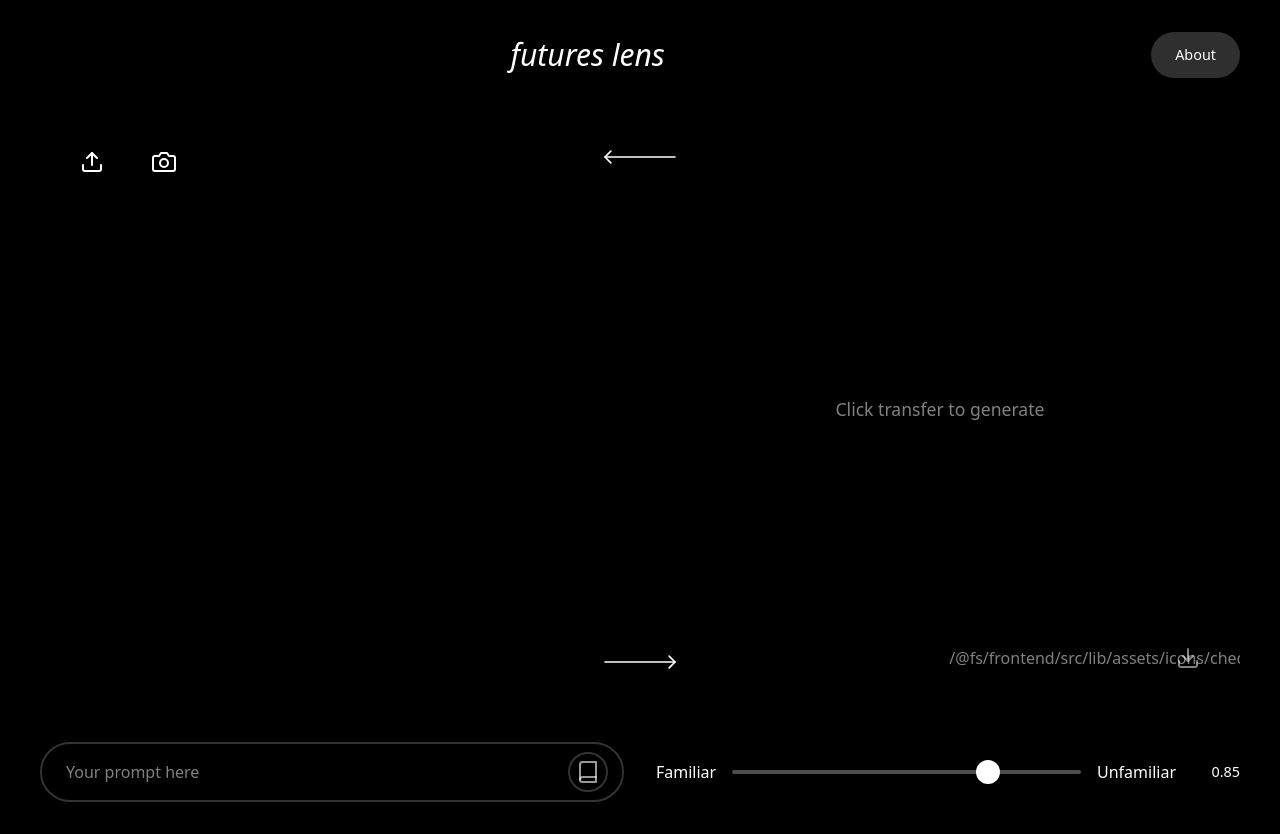
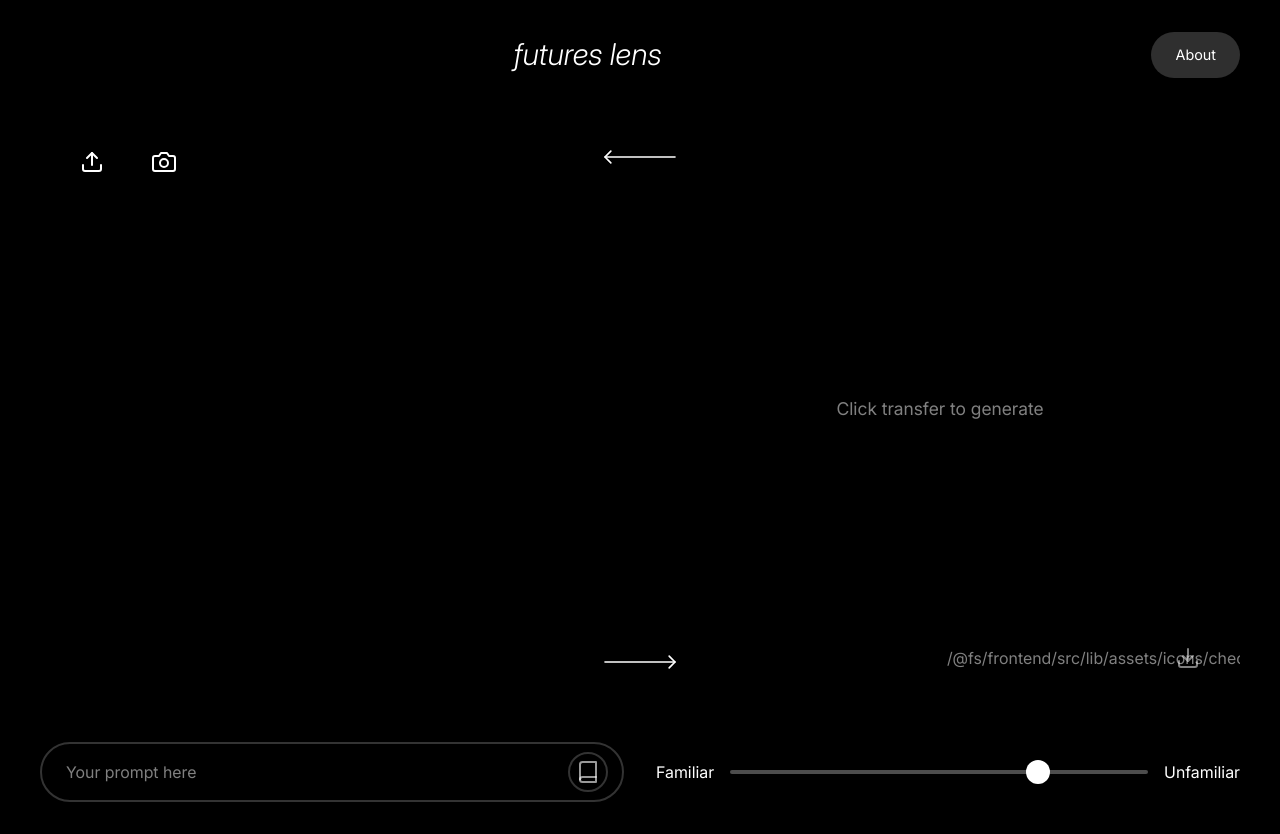
Before and after one commit to hfg-gmuend/lens.aid-lab.hfg-gmuend.de, a SvelteKit app in the folder frontend/: page / in a window 1280 px wide. Built offline with nearby package versions, Linux system fonts and the light colour scheme.

Commit message:
Add SIL Open Font License text for Inter font

```diff
--- a/frontend/src/app.css
+++ b/frontend/src/app.css
@@ -1,13 +1,30 @@
 @import 'tailwindcss';
 @plugin '@tailwindcss/forms';
 @plugin '@tailwindcss/typography';
+
+/* Inter Variable Font */
+@font-face {
+	font-family: 'Inter';
+	font-style: normal;
+	font-weight: 100 900;
+	font-display: swap;
+	src: url('/font/Inter-VariableFont_opsz,wght.ttf') format('truetype-variations');
+}
+
+@font-face {
+	font-family: 'Inter';
+	font-style: italic;
+	font-weight: 100 900;
+	font-display: swap;
+	src: url('/font/Inter-Italic-VariableFont_opsz,wght.ttf') format('truetype-variations');
+}
 
 @theme {
 	--color-accent: #ff6b4a;
 	--color-panel-light: #e5e5e5;
 	--color-panel-dark: #4a4a4a;
 	--color-bg-black: #000000;
-	--font-sans: ui-sans-serif, system-ui, sans-serif;
+	--font-sans: 'Inter', ui-sans-serif, system-ui, sans-serif;
 }
 
 * {
--- a/frontend/src/lib/components/ControlBar.svelte
+++ b/frontend/src/lib/components/ControlBar.svelte
@@ -46,7 +46,7 @@
 			class="familiarity-slider"
 		/>
 		<label for="denoise-slider" class="slider-label">Unfamiliar</label>
-		<span class="slider-value">{denoise.toFixed(2)}</span>
+		<!-- <span class="slider-value">{denoise.toFixed(2)}</span> -->
 	</div>
 </div>
 
--- a/frontend/src/routes/about/+page.svelte
+++ b/frontend/src/routes/about/+page.svelte
@@ -144,6 +144,7 @@
 		font-size: 2rem;
 		font-weight: 300;
 		font-style: italic;
+		font-family: ui-sans-serif, system-ui, sans-serif;
 		color: white;
 		margin: 0;
 	}
```
Also changed, not shown: frontend/static/font/Inter-Italic-VariableFont_opsz,wght.ttf (added), frontend/static/font/Inter-VariableFont_opsz,wght.ttf (added), frontend/static/font/OFL.txt (added).
